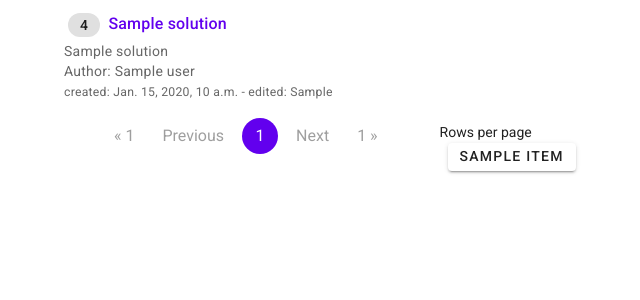
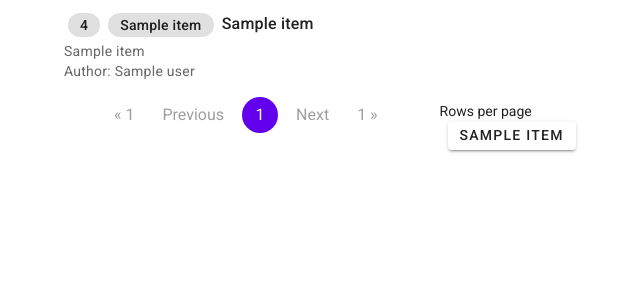
Before and after one commit to idetra/terraformus, a Django app: template terraformus/core/templates/solutions.html in a window 1280 px wide. Shown: the part 56-356 px from the top of the page, without its empty margins (279-919 px from the left). Run offline with Django 3.2, Linux system fonts and the light colour scheme; the template is opened without the code that fills it: most values are stand-ins (such as "Sample title", 1, 10 or a date in 2020); some libraries are stand-ins or nearby versions.

Commit message:
revamped search results to show solutions and strategies keeping uuid logic

```diff
--- a/terraformus/core/templates/solutions.html
+++ b/terraformus/core/templates/solutions.html
@@ -7,19 +7,24 @@
 
     <div class="row bg-white">
         <div class="col col-12">
-            {% for solution in solutions_result %}
+            {% for item in solutions_result %}
                 <div class="row justify-content-center">
                     <div class="col col-lg-6">
-                        <a href="{% url 'solution' solution.uuid solution.slug %}">
+                        {% if item.model_name == "Solution" %}
+                            <a href="{% url 'solution' item.uuid item.slug %}">
+                        {% elif item.model_name == "Strategy" %}
+                            <a href="{% url 'strategy' item.uuid item.slug %}">
+                        {% endif %}
                             <div class="card border-0">
                                 <div class="card-body m-0 p-2">
                                     <h6 class="card-title m-0 p-0" style="font-size: 16px;">
-                                        <span class="chip chip-xs rating">{{ solution.average_rating }}</span> {{ solution.title }}
+                                        <span class="chip chip-xs rating">{{ item.average_rating }}</span><span class="chip chip-xs rating">{{ item.model_name }}</span>
+                                        {{ item.title }}
                                     </h6>
-                                    <p class="card-text description">{{ solution.subtitle }}<br>
-                                        <span class="author-name">Author: {{ solution.user.get_full_name }}</span><br>
-                                        <small><span class="created">created: {{ solution.created_at }}</span> -
-                                        <span class="last-edited">edited: {{ solution.last_edited }}</span></small>
+                                    <p class="card-text description">{% if item.subtitle %}{{ item.subtitle }}<br>{% endif %}
+                                        <span class="author-name">Author: {{ item.user.get_full_name }}</span><br>
+{#                                        <small><span class="created">created: {{ item.created_at }}</span> -#}
+{#                                        <span class="last-edited">edited: {{ item.last_edited }}</span></small>#}
                                     </p>
                                 </div>
                             </div>
```
Also changed, not shown: terraformus/core/models.py (+9 -1 lines), terraformus/core/services/generators.py (+19 -1 lines), terraformus/core/views.py (+31 -21 lines).
